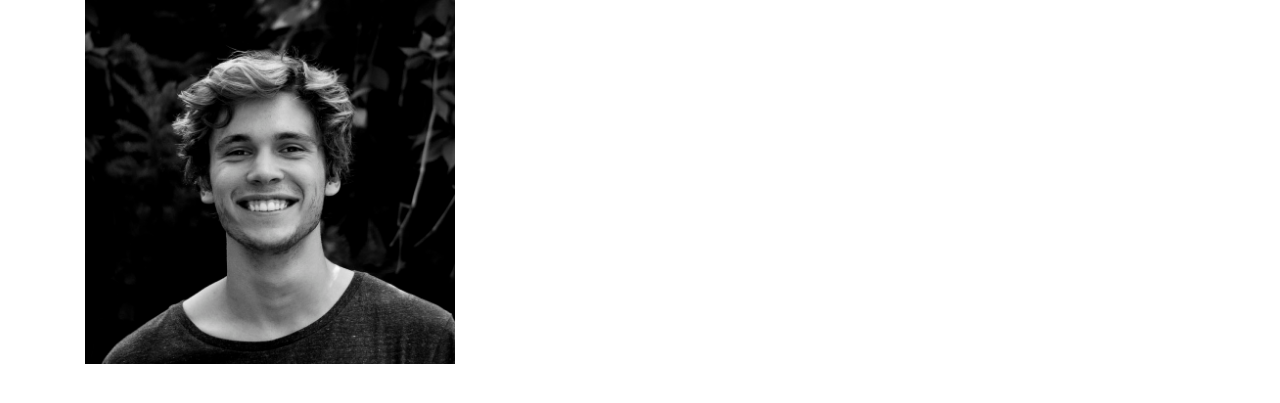
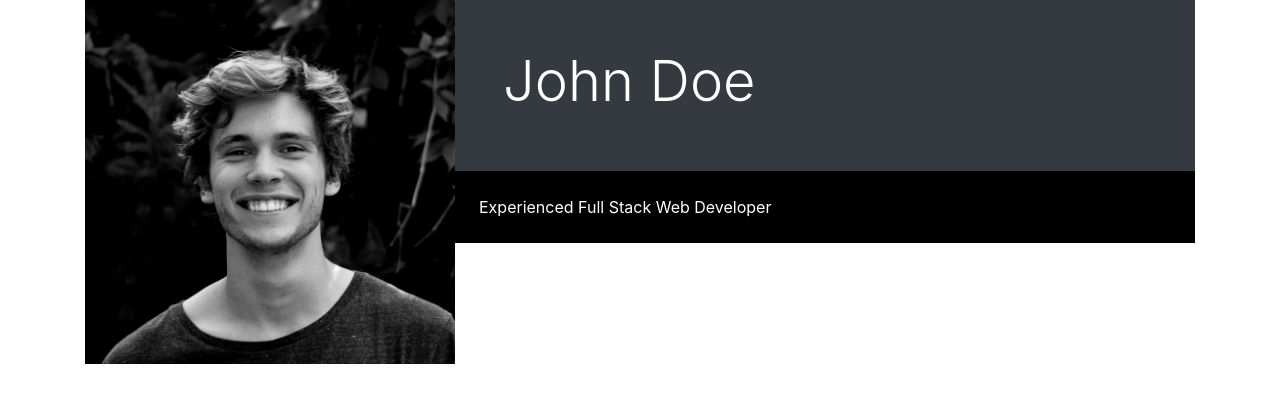
Before and after one commit to AnnaKarutina/pvk_vs18_2, a PHP site: page / in a window 1280 px wide. Shown: the top 403 px of the page. Run offline with PHP 8.4, Linux system fonts and the light colour scheme.

Commit message:
Lehele on lisatud nimi ja positsioon

```diff
--- a/portfolio/css/style.css
+++ b/portfolio/css/style.css
@@ -2,3 +2,7 @@
     width: 100%;
     height: 100%;
 }
+.bg-black {
+    color: #fff;
+    background: #000;
+}
--- a/portfolio/index.html
+++ b/portfolio/index.html
@@ -15,7 +15,18 @@
             <div class="col-lg-4 col-md-5">
                 <img src="img/person1.jpg" alt="">
             </div>
-
+            <div class="col-lg-8 col-md-7">
+                <div class="d-flex flex-column">
+                    <div class="p-5 bg-dark text-white">
+                        <div class="d-flex flex-row justify-content-between align-items-center">
+                            <h1 class="display-4">John Doe</h1>
+                        </div>
+                    </div>
+                    <div class="p-4 bg-black">
+                        Experienced Full Stack Web Developer
+                    </div>
+                </div>
+            </div>
         </div>
     </header>
 </div>
```
